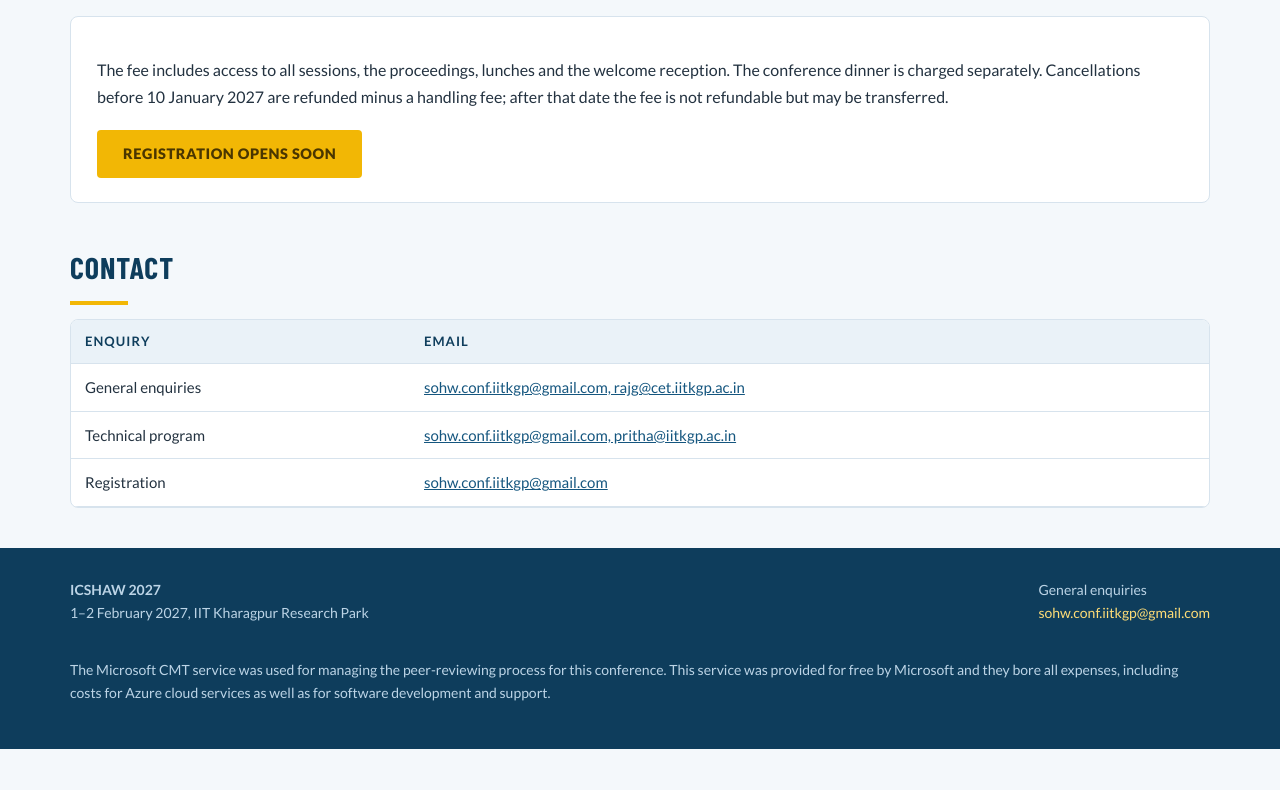
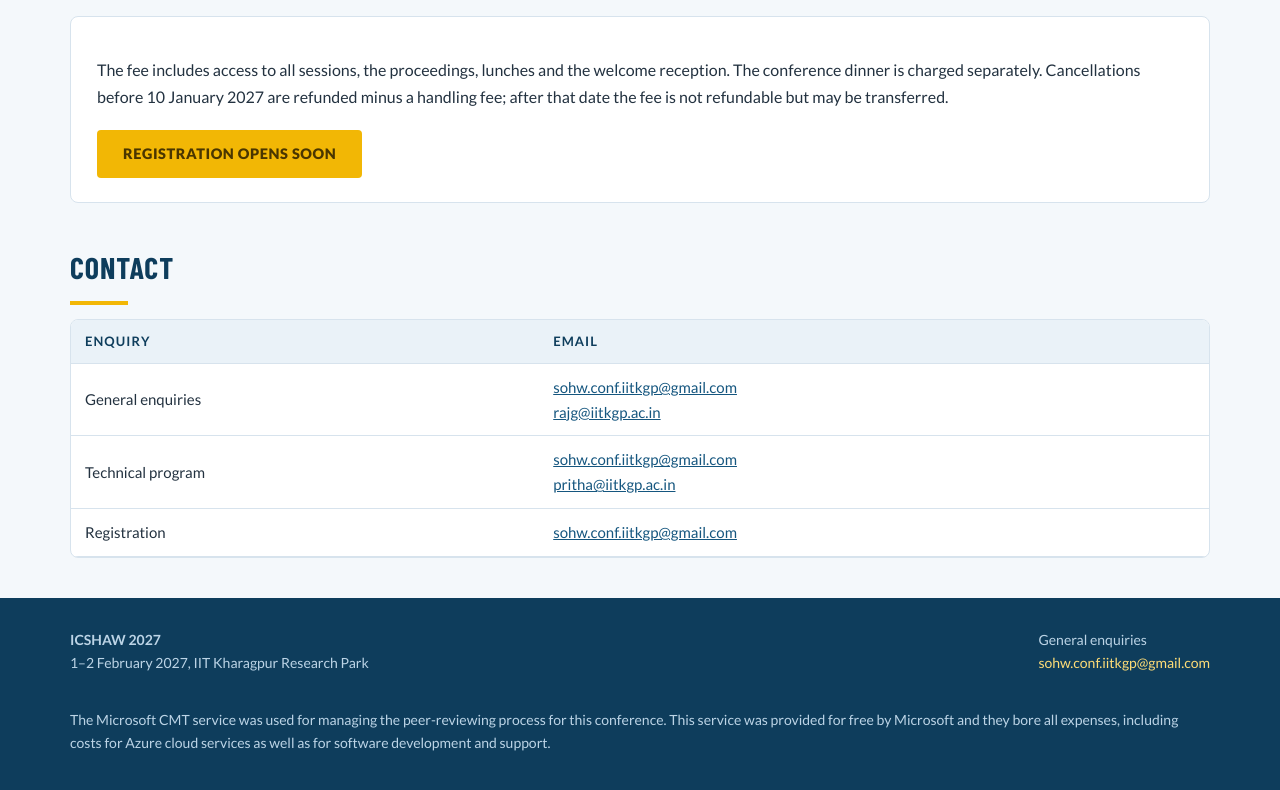
Before and after one commit to sohw2027/sohw2027.github.io, a plain HTML site: page index.html in a window 1280 px wide. Shown: the part 4615-5405 px from the top of the page. Before the commit the page ends 5364 px from the top, so only its background shows below. Drawn offline with nearby package versions, Linux system fonts and the light colour scheme.

Commit message:
Update index.html

```diff
--- a/index.html
+++ b/index.html
@@ -394,8 +394,10 @@ footer a{color:#ffdd77;text-decoration:none}
   <div class="card flat">
     <table>
       <tr><th>Enquiry</th><th>Email</th></tr>
-      <tr><td>General enquiries</td><td><a href="mailto:info@sohw2027.org"> sohw.conf.iitkgp@gmail.com, rajg@cet.iitkgp.ac.in</a></td></tr>
-      <tr><td>Technical program</td><td><a href="mailto:program@sohw2027.org"> sohw.conf.iitkgp@gmail.com, pritha@iitkgp.ac.in</a></td></tr>
+      <tr><td>General enquiries</td><td> <a href="mailto:sohw.conf.iitkgp@gmail.com">sohw.conf.iitkgp@gmail.com</a><br>
+    <a href="mailto:rajg@iitkgp.ac.in">rajg@iitkgp.ac.in</a></td></tr>
+      <tr><td>Technical program</td><td><a href="mailto:sohw.conf.iitkgp@gmail.com">sohw.conf.iitkgp@gmail.com</a><br>
+    <a href="mailto:rajg@iitkgp.ac.in">pritha@iitkgp.ac.in</a></td></tr>
       <tr><td>Registration</td><td><a href="mailto:registration@sohw2027.org"> sohw.conf.iitkgp@gmail.com</a></td></tr>
     </table>
   </div>
```
